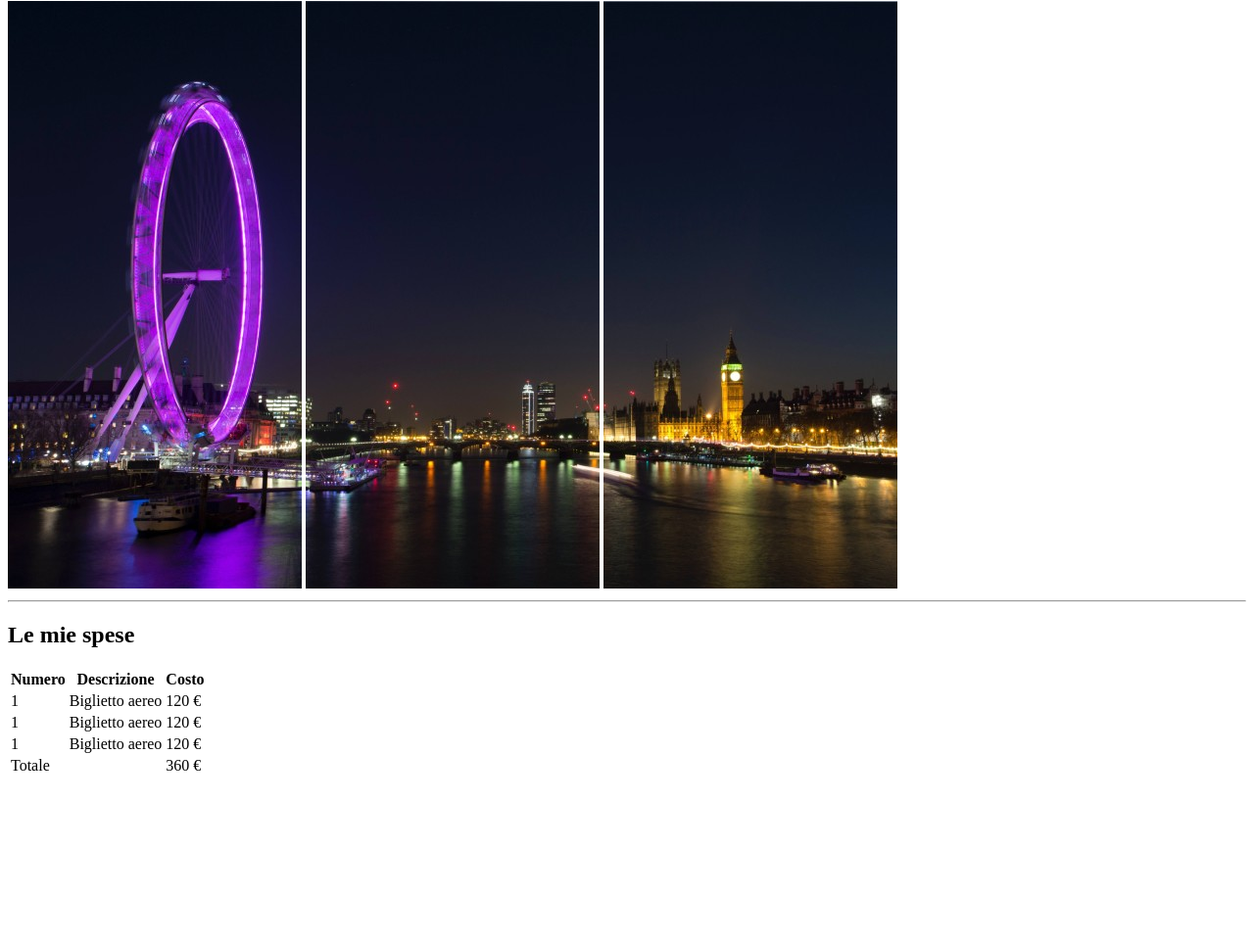
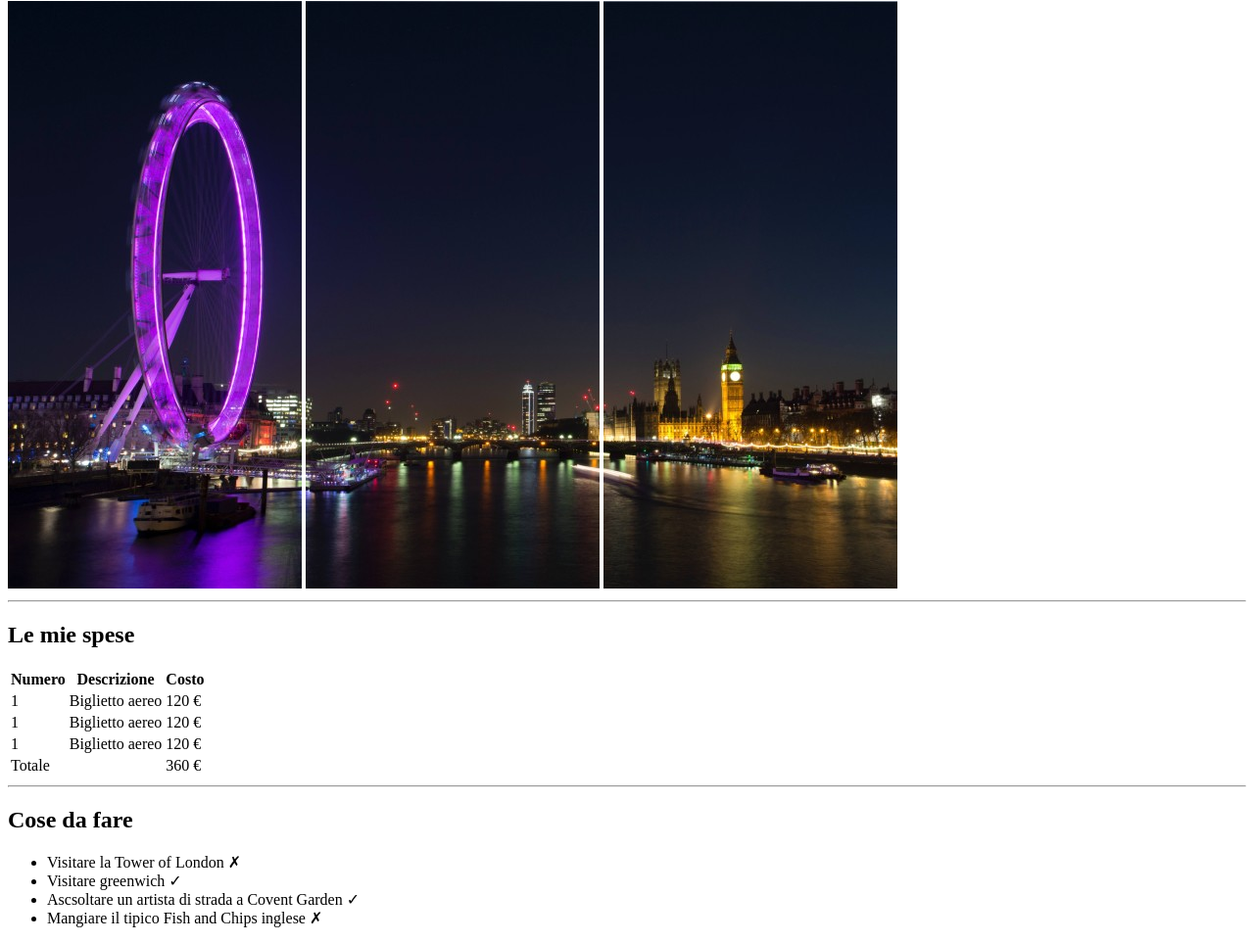
Before and after one commit to fede2796/html-london-trip, a plain HTML site: page index.html in a window 1280 px wide. Shown: the part 79-1042 px from the top of the page at 98% size. Before the commit the page ends 881 px from the top, so only its background shows below. Drawn offline with Linux system fonts and the light colour scheme.

Commit message:
Creazione Lista delle cose da fare

```diff
--- a/index.html
+++ b/index.html
@@ -72,11 +72,30 @@
                         <td> 360 &euro; </td>
                     </tr>
 
+
                 </tbody>
 
             </table>
         </div>
 
+        <hr>
+
+        <!-- Creazione Lista delle Cose da Fare-->
+        <div>
+
+            <h2> Cose da fare </h2>
+
+            <ul>
+
+                <li> Visitare la Tower of London &cross; </li>
+                <li> Visitare greenwich &check; </li>
+                <li> Ascsoltare un artista di strada a Covent Garden &check; </li>
+                <li> Mangiare il tipico Fish and Chips inglese  &cross; </li>
+
+            </ul>
+
+         </div>
+
     </main>
 
 </body>
```
